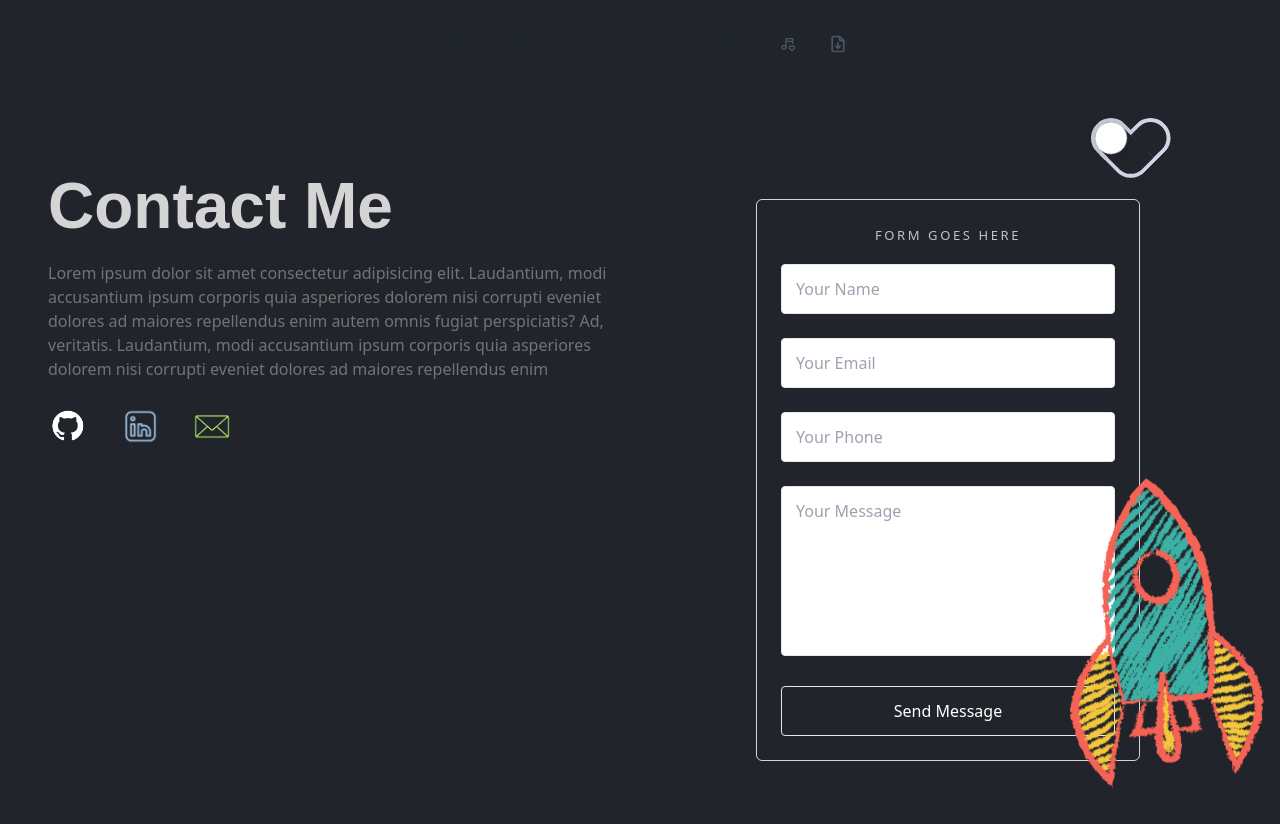
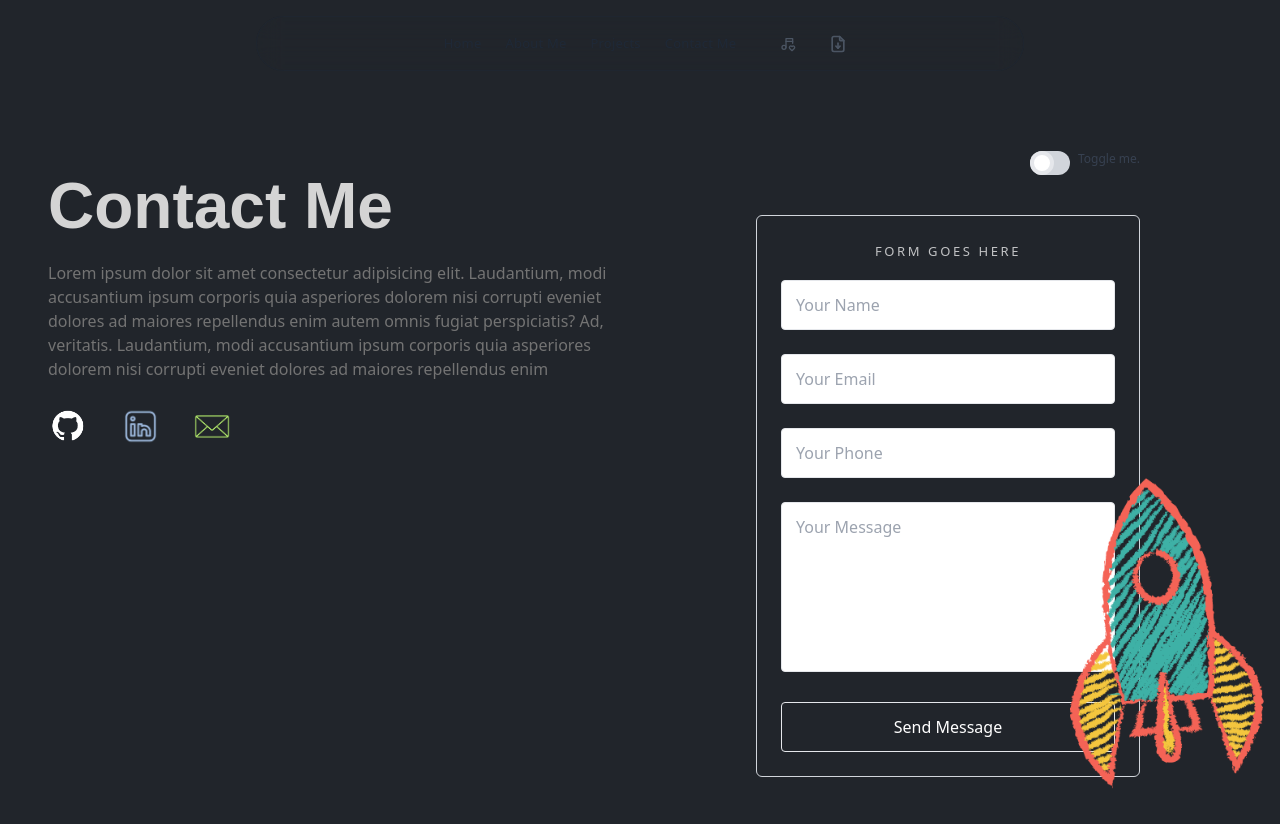
Before and after one commit to Selamkd/My-Portfolio, a Next.js app in the folder my-portfolio/: page /contact in a window 1280 px wide. Shown: the top 824 px of the page. Built offline with nearby package versions, Linux system fonts and the light colour scheme.

Commit message:
toggle added

```diff
--- a/my-portfolio/components/ContactForm.jsx
+++ b/my-portfolio/components/ContactForm.jsx
@@ -35,12 +35,20 @@ const ContactForm = () => {
           <div class="mb-12 w-full shrink-0 grow-0 basis-auto md:mb-0 md:w-6/12 md:px-3 lg:px-6">
             <div class="w-full md:w-96 md:max-w-full mx-auto">
               <div className="love flex justify-end mb-10">
-                <input id="switch" type="checkbox" />
-                <label class="love-heart" for="switch">
-                  <i class="left"></i>
-                  <i class="right"></i>
-                  <i class="bottom"></i>
-                  <div class="round"></div>
+                <div class="relative inline-block w-10 mr-2 align-middle select-none transition duration-200 ease-in">
+                  <input
+                    type="checkbox"
+                    name="toggle"
+                    id="toggle"
+                    class="toggle-checkbox absolute block w-6 h-6 rounded-full bg-white border-4 appearance-none cursor-pointer"
+                  />
+                  <label
+                    for="toggle"
+                    class="toggle-label block overflow-hidden h-6 rounded-full bg-gray-300 cursor-pointer"
+                  ></label>
+                </div>
+                <label for="toggle" class="text-xs text-gray-700">
+                  Toggle me.
                 </label>
               </div>
               <div class="p-6 border border-gray-300 sm:rounded-md">
```
